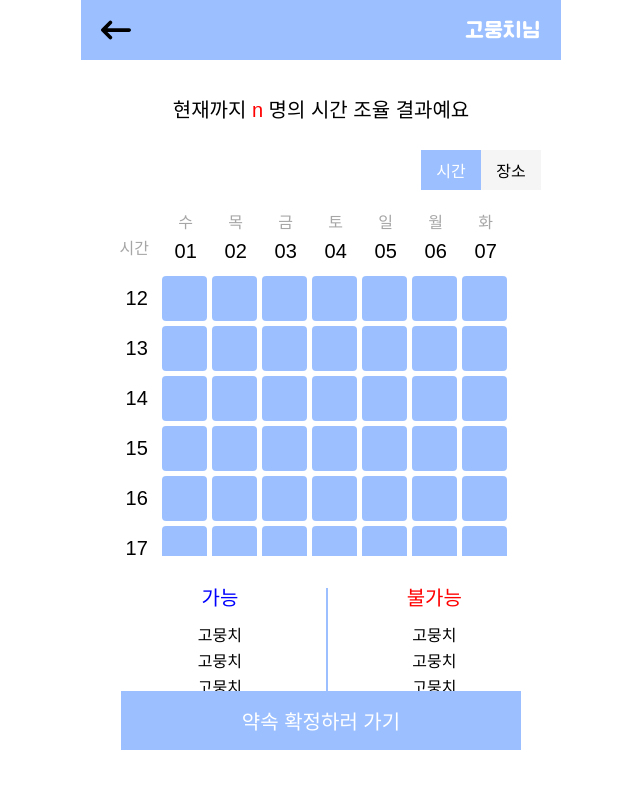
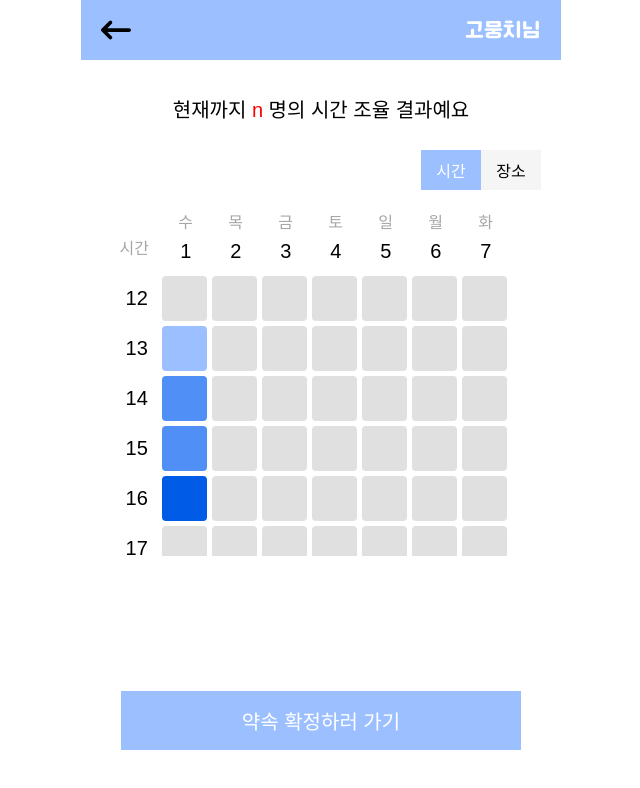
Before and after one commit to FRONT-END-BOOTCAMP-PLUS-3/moongchija, a Next.js app: page /user/appointments/1/vote-result in a window 1280 px wide. Shown: the top 788 px of the page, without its empty margins (319-959 px from the left). Built offline with nearby package versions, Linux system fonts and the light colour scheme; a web font is replaced by a local one.

Commit message:
[feat] 시간을 선택하면 가능/불가능 멤버 표시하는 기능추가, 시간/장소 결과 버튼 기능구현

```diff
--- /dev/null
+++ b/app/user/appointments/[id]/vote-result/components/PlaceResult.tsx
@@ -0,0 +1,5 @@
+const PlaceResult = () => {
+  return <div>PlaceResult</div>;
+};
+
+export default PlaceResult;
--- a/app/user/appointments/[id]/vote-result/components/TimeResult.module.scss
+++ b/app/user/appointments/[id]/vote-result/components/TimeResult.module.scss
@@ -60,14 +60,28 @@
       .cell {
         width: 45px;
         height: 45px;
-        background: var(--grey-1-color);
+        // background: var(--grey-1-color);
         border-radius: 4px;
         cursor: pointer;
         transition: background 0.2s ease-in-out;
-
-        &.selected {
-          background: var(--primary-color);
+        &:hover {
+          opacity: 50%;
         }
+      }
+      .selected {
+        border: 1px solid red; // 선택된 셀의 빨간색 테두리
+      }
+      .noVote {
+        background-color: #e0e0e0; // 회색
+      }
+      .lowVote {
+        background-color: var(--primary-color); // 연한 파란색
+      }
+      .mediumVote {
+        background-color: #508ff5; // 중간 파란색
+      }
+      .highVote {
+        background-color: #005ce6; // 진한 파란색
       }
     }
   }
--- a/app/user/appointments/[id]/vote-result/components/TimeResult.tsx
+++ b/app/user/appointments/[id]/vote-result/components/TimeResult.tsx
@@ -1,55 +1,109 @@
+"use client";
+import { useState } from "react";
 import styles from "./TimeResult.module.scss";
 
-interface TimeRange {
-  start_time: string; // "2025-01-02 12:00:00"
-  end_time: string; // "2025-01-10 22:00:00"
+interface Result {
+  start_time: string;
+  end_time: string;
+  member: string[];
+  result: {
+    date: string;
+    count: number;
+    user: string[];
+  }[];
 }
 
 const TimeResult = () => {
-  const timeRange: TimeRange = {
+  const timeResult: Result = {
     start_time: "2025-01-01 12:00:00",
     end_time: "2025-01-07 22:00:00",
+    member: ["고뭉치", "김뭉치", "심뭉치", "이뭉치", "황뭉치", "빈뭉치"],
+    result: [
+      { date: "2025-01-01 12:00:00", count: 0, user: [] },
+      { date: "2025-01-01 13:00:00", count: 1, user: ["고뭉치"] },
+      {
+        date: "2025-01-01 14:00:00",
+        count: 2,
+        user: ["고뭉치", "심뭉치"],
+      },
+      {
+        date: "2025-01-01 15:00:00",
+        count: 3,
+        user: ["고뭉치", "김뭉치", "심뭉치"],
+      },
+      {
+        date: "2025-01-01 16:00:00",
+        count: 4,
+        user: ["고뭉치", "김뭉치", "심뭉치", "이뭉치"],
+      },
+    ],
   };
-  // 날짜 및 시간 목록 생성 함수
+
   const getDateList = (start: Date, end: Date) => {
     const dates = [];
     const current = new Date(
       start.getFullYear(),
       start.getMonth(),
       start.getDate()
-    ); // 시간 제거
-    const endDate = new Date(end.getFullYear(), end.getMonth(), end.getDate()); // 시간 제거
-
-    // 요일 배열 (일요일부터 토요일까지)
-    const daysOfWeek = ["일", "월", "화", "수", "목", "금", "토"];
+    );
+    const endDate = new Date(end.getFullYear(), end.getMonth(), end.getDate());
 
     while (current <= endDate) {
       const year = current.getFullYear();
       const month = String(current.getMonth() + 1).padStart(2, "0");
       const day = String(current.getDate()).padStart(2, "0");
-      const dayOfWeek = daysOfWeek[current.getDay()]; // 요일 가져오기
-
-      dates.push(`${year}-${month}-${day}-${dayOfWeek}`);
-
-      current.setDate(current.getDate() + 1); // 다음 날짜로 이동
+      dates.push(`${year}-${month}-${day}`);
+      current.setDate(current.getDate() + 1);
     }
-
     return dates;
   };
+
   const getTimeList = (start: number, end: number) => {
     if (start < 0 || end > 23 || start > end) {
       throw new Error("Invalid time range. Ensure 0 <= start <= end <= 23.");
     }
-
     return Array.from({ length: end - start + 1 }, (_, i) => start + i);
   };
-  // start_time, end_time을 Date로 변환
-  const startDate = new Date(timeRange.start_time);
-  const endDate = new Date(timeRange.end_time);
 
-  // 날짜 및 시간 리스트 생성
+  const startDate = new Date(timeResult.start_time);
+  const endDate = new Date(timeResult.end_time);
+
   const dateList = getDateList(startDate, endDate);
   const timeList = getTimeList(startDate.getHours(), endDate.getHours());
+
+  // 상태 관리
+  const [selectedTime, setSelectedTime] = useState<string | null>(null);
+
+  // 셀 클릭 핸들러
+  const handleCellClick = (date: string, hour: number) => {
+    const fullDate = `${date} ${String(hour).padStart(2, "0")}:00:00`;
+    setSelectedTime(fullDate); // 선택한 시간 저장
+  };
+
+  // 투표 결과에 따른 셀 스타일 결정
+  const getCellClass = (date: string, hour: number) => {
+    const fullDate = `${date} ${String(hour).padStart(2, "0")}:00:00`;
+    const result = timeResult.result.find((item) => item.date === fullDate);
+
+    if (!result || result.count === 0) {
+      return styles.noVote; // 투표가 없는 경우
+    }
+
+    const percentage = result.count / timeResult.member.length;
+    if (percentage > 0.66) return styles.highVote; // 진한 파란색
+    if (percentage > 0.33) return styles.mediumVote; // 중간 파란색
+    return styles.lowVote; // 연한 파란색
+  };
+
+  // 선택된 시간에 해당하는 사용자 목록 가져오기
+  const selectedResult =
+    selectedTime &&
+    timeResult.result.find((item) => item.date === selectedTime);
+
+  const possibleUsers = selectedResult ? selectedResult.user : [];
+  const impossibleUsers = timeResult.member.filter(
+    (member) => !possibleUsers.includes(member)
+  );
 
   return (
     <div className={styles.schedule}>
@@ -57,7 +111,7 @@ const TimeResult = () => {
         <div className={styles.timeLabel}></div>
         {dateList.map((date, index) => (
           <div key={index} className={styles.weekDay}>
-            {date.split("-")[3]} {/* "01-02" 형식 */}
+            {new Date(date).toLocaleDateString("ko-KR", { weekday: "short" })}
           </div>
         ))}
       </div>
@@ -65,11 +119,10 @@ const TimeResult = () => {
         <div className={styles.timeLabel}>시간</div>
         {dateList.map((date, index) => (
           <div key={index} className={styles.day}>
-            {date.split("-")[2]} {/* "01-02" 형식 */}
+            {new Date(date).getDate()}
           </div>
         ))}
       </div>
-
       <div className={styles.timeGrid}>
         <div className={styles.timeLabels}>
           {timeList.map((hour) => (
@@ -78,44 +131,48 @@ const TimeResult = () => {
             </div>
           ))}
         </div>
-
         <div
           className={styles.grid}
-          style={{ gridTemplateColumns: `repeat(${dateList.length}, 1fr)` }} // ✅ 날짜 개수만큼 컬럼 설정
+          style={{ gridTemplateColumns: `repeat(${dateList.length}, 1fr)` }}
         >
-          {timeList.map((_, rowIndex) =>
-            dateList.map((_, colIndex) => (
+          {timeList.map((hour) =>
+            dateList.map((date) => {
+              const fullDate = `${date} ${String(hour).padStart(2, "0")}:00:00`;
+              return (
                 <div
-                key={`${rowIndex}-${colIndex}`}
-                className={`${styles.cell} ${styles.selected}`}
+                  key={`${date}-${hour}`}
+                  className={`${styles.cell} ${getCellClass(date, hour)} ${
+                    selectedTime === fullDate ? styles.selected : ""
+                  }`}
+                  onClick={() => handleCellClick(date, hour)} // 셀 클릭 이벤트
                 ></div>
-            ))
+              );
+            })
           )}
         </div>
       </div>
+
+      {/* 투표 가능 / 불가능 사용자 표시 */}
+      {selectedTime && (
         <div className={styles.votePerson}>
           <div>
             <span className={styles.possible}>가능</span>
             <ul>
-            <li>고뭉치</li>
-            <li>고뭉치</li>
-            <li>고뭉치</li>
-            <li>고뭉치</li>
-            <li>고뭉치</li>
-            <li>고뭉치</li>
-            <li>고뭉치</li>
+              {possibleUsers.map((user, index) => (
+                <li key={index}>{user}</li>
+              ))}
             </ul>
           </div>
           <div>
             <span className={styles.impossible}>불가능</span>
             <ul>
-            <li>고뭉치</li>
-            <li>고뭉치</li>
-            <li>고뭉치</li>
-            <li>고뭉치</li>
+              {impossibleUsers.map((user, index) => (
+                <li key={index}>{user}</li>
+              ))}
             </ul>
           </div>
         </div>
+      )}
     </div>
   );
 };
--- a/app/user/appointments/[id]/vote-result/page.tsx
+++ b/app/user/appointments/[id]/vote-result/page.tsx
@@ -1,9 +1,12 @@
+"use client";
 import Button from "@/components/button/Button";
 import styles from "./voteResult.module.scss";
 import TimeResult from "./components/TimeResult";
-import ArrowHeader from "@/components/header/ArrowHeader";
+import PlaceResult from "./components/PlaceResult";
+import { useState } from "react";
 
 const VoteResultPage = () => {
+  const [page, setPage] = useState(1);
   return (
     <div className={styles.voteResultContainer}>
       <p className={styles.subtitle}>
@@ -11,15 +14,25 @@ const VoteResultPage = () => {
       </p>
       <div className={styles.wrapTapButton}>
         <div className={styles.tapButton}>
-          <button className={styles.timeButton} disabled={false}>
+          <button
+            className={`${styles.timeButton} ${
+              page === 1 ? styles.selected : ""
+            }`}
+            onClick={() => setPage(1)}
+          >
             시간
           </button>
-          <button className={styles.placeButton} disabled={true}>
+          <button
+            className={`${styles.placeButton} ${
+              page === 2 ? styles.selected : ""
+            }`}
+            onClick={() => setPage(2)}
+          >
             장소
           </button>
         </div>
       </div>
-      <TimeResult />
+      {page === 1 ? <TimeResult /> : <PlaceResult />}
       <div className={styles.wrapButton}>
         <Button text="약속 확정하러 가기" size="lg" />
       </div>
--- a/app/user/appointments/[id]/voteResult/components/TimeResult.module.scss
+++ /dev/null
@@ -1,74 +0,0 @@
-.schedule {
-  margin-left: 3%;
-  .row {
-    display: flex;
-    margin-bottom: 10px;
-    min-width: fit-content; // 날짜가 많아져도 간견유지
-    .timeLabel {
-      width: 40px;
-      font-size: var(--font-size-sm);
-      margin-right: 9px;
-      color: var(--grey-3-color);
-    }
-    .weekDay {
-      width: 45px;
-      font-size: var(--font-size-sm);
-      text-align: center;
-      margin-right: 5px;
-      color: var(--grey-3-color);
-    }
-    .day {
-      width: 45px;
-      font-size: var(--font-size-md);
-      text-align: center;
-      margin-right: 5px;
-      margin-bottom: 5px;
-    }
-  }
-  .timeGrid {
-    display: flex;
-    align-items: flex-start;
-    height: 400px;
-    overflow-y: auto; /* 세로 스크롤 활성화 */
-
-    .timeLabels {
-      display: flex;
-      flex-direction: column;
-      align-items: center;
-      width: 45px;
-
-      .time {
-        width: 45px;
-        height: 45px;
-        margin-bottom: 5px;
-        display: flex;
-        align-items: center;
-        justify-content: center;
-        font-size: var(--font-size-md);
-      }
-    }
-
-    .grid {
-      display: grid;
-      grid-template-columns: repeat(
-        auto-fit,
-        minmax(45px, 1fr)
-      ); /* ✅ 가로축 날짜 개수만큼 컬럼 생성 */
-      gap: 5px;
-      margin-left: 3px;
-
-      .cell {
-        width: 45px;
-        height: 45px;
-        background: var(--grey-1-color);
-        border-radius: 4px;
-        cursor: pointer;
-        transition: background 0.2s ease-in-out;
-
-        &.selected {
-          background: var(--primary-color);
-        }
-      }
-    }
-  }
-}
```
Also changed, not shown: app/user/appointments/[id]/vote-result/voteResult.module.scss (+6 -6 lines), app/user/appointments/[id]/voteResult/components/TimeResult.tsx (deleted, +0 -100 lines), app/user/appointments/[id]/voteResult/page.tsx (deleted, +0 -30 lines), app/user/appointments/[id]/voteResult/voteResult.module.scss (deleted, +0 -49 lines). Lines whose indentation alone changed are shown as unchanged.
